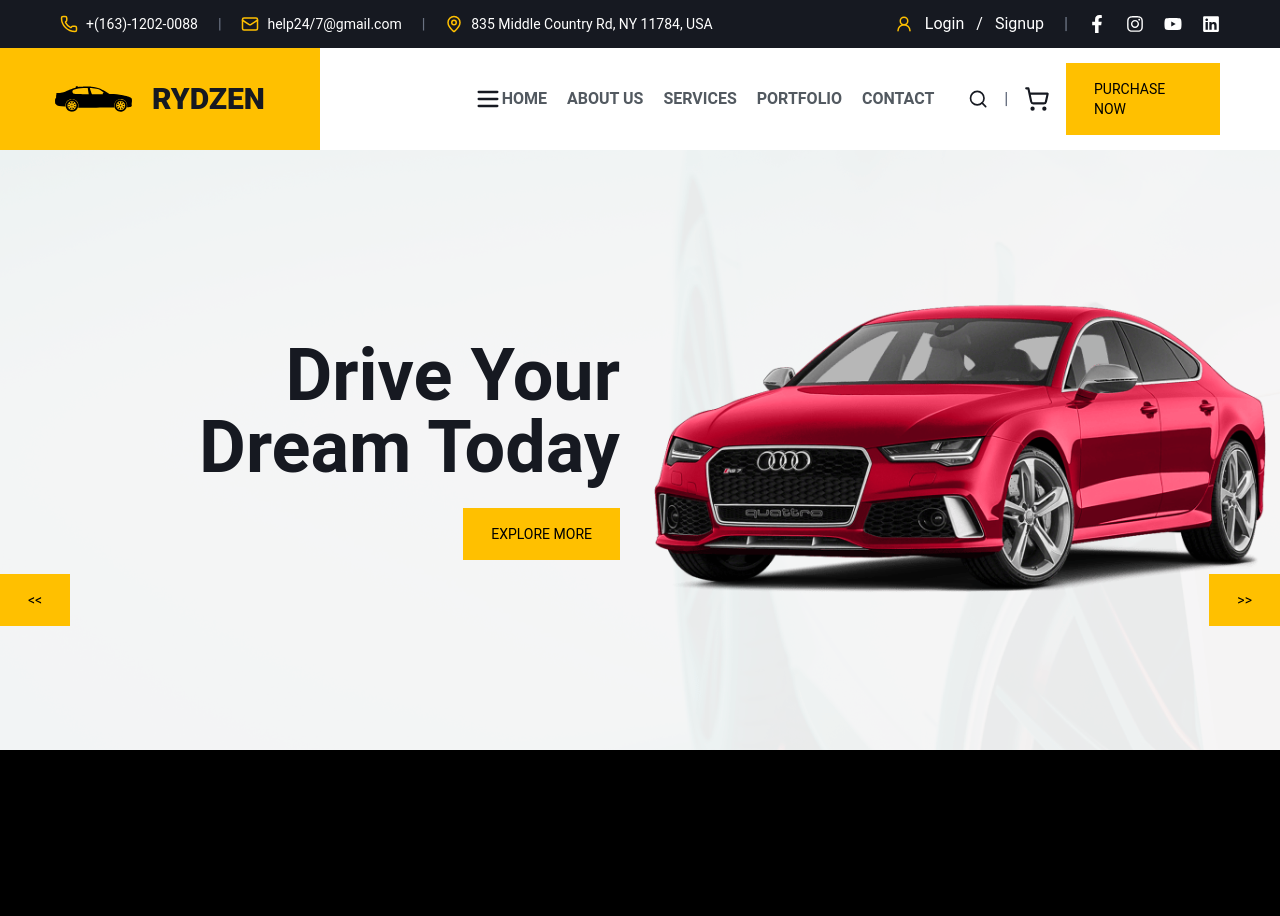
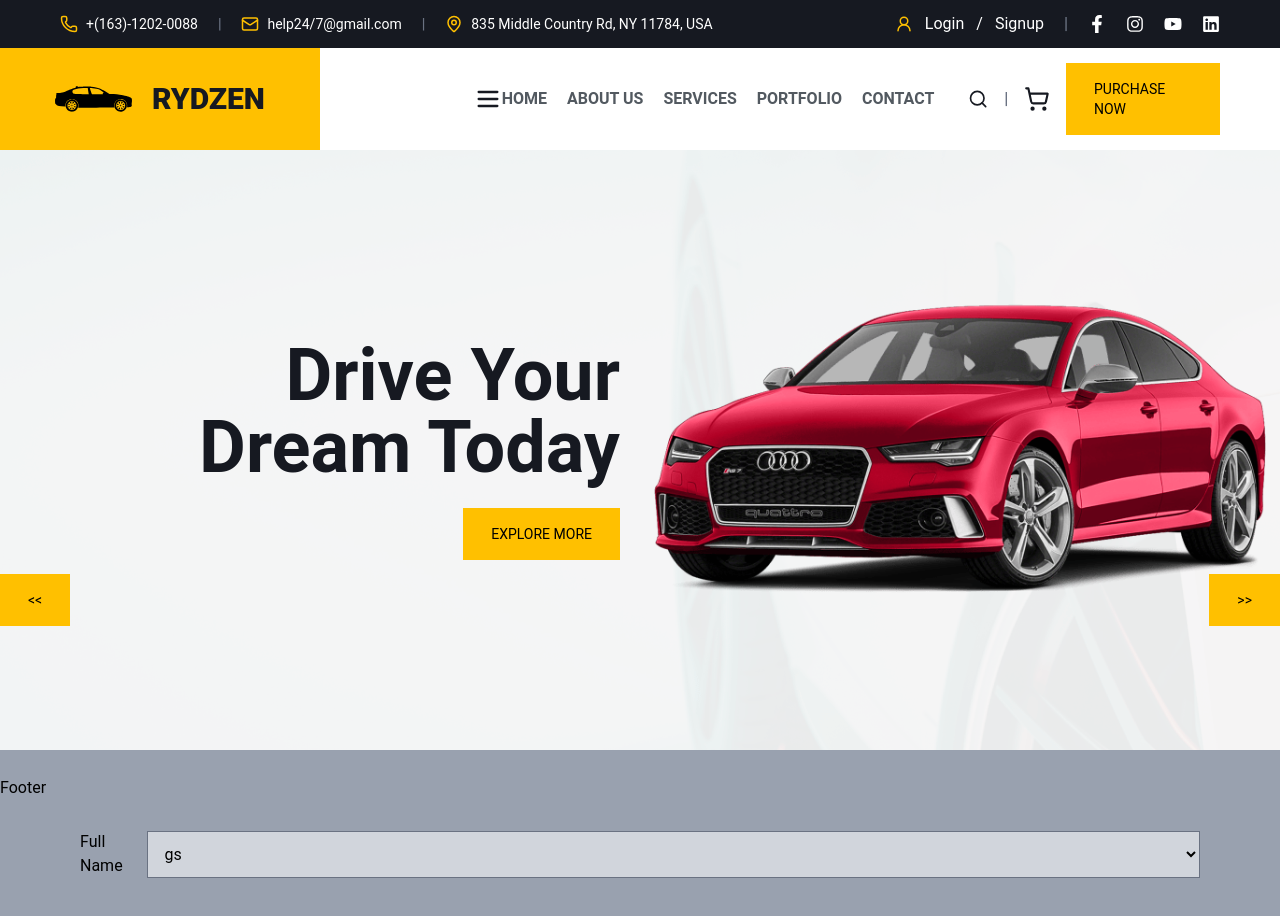
Before and after one commit to rajansharma001/rydzen-frontend, a Next.js app: page / in a window 1280 px wide. Shown: the top 916 px of the page. Before the commit the page ends 800 px from the top, so only its background shows below. Built offline with nearby package versions, Linux system fonts and the light colour scheme.

Commit message:
initial commit

```diff
--- /dev/null
+++ b/components/CarFilterForm.tsx
@@ -0,0 +1,25 @@
+"use client";
+import React from "react";
+import Input from "./Input";
+
+const CarFilterForm = () => {
+  const handleChange = () => {};
+  return (
+    <div className="w-full flex items-center justify-center p-20 bg-gray-400">
+      <label htmlFor="select">Full Name</label>
+
+      <select
+        name="select"
+        id=""
+        className="focus:outline-primary p-3 bg-gray-300 border-1 border-gray-500 w-full"
+      >
+        <option value="">gs</option>
+        <option value="">gs</option>
+        <option value="">gs</option>
+        <option value="">gs</option>
+      </select>
+    </div>
+  );
+};
+
+export default CarFilterForm;
--- a/components/Header.tsx
+++ b/components/Header.tsx
@@ -59,9 +59,11 @@ const Header = () => {
               </div>
               {NavMenu &&
                 NavMenu.map((nav, index) => (
-                  <div className="w-full flex flex-col justify-start gap-3 px-20">
+                  <div
+                    key={index}
+                    className="w-full flex flex-col justify-start gap-3 px-20"
+                  >
                     <Link
-                      key={index}
                       href={nav.link}
                       className={`${linkeSytle} font-bold uppercase text-[16px] text-white mt-5`}
                     >
--- a/components/Hero.tsx
+++ b/components/Hero.tsx
@@ -56,7 +56,7 @@ const Hero = () => {
             src={currentSlide.slideImage}
             width={1080}
             height={720}
-            alt="Slide"
+            alt={currentSlide.slideText}
             className="w-full  object-contain transition-all duration-700 ease-in-out "
           />
         </div>
--- /dev/null
+++ b/components/Input.tsx
@@ -0,0 +1,27 @@
+import { div } from "motion/react-client";
+import React from "react";
+
+type Props = {
+  type: string;
+  name: string;
+  handleChange: () => void;
+  placeholder: string;
+  style: string;
+};
+const Input = ({ type, name, handleChange, placeholder, style }: Props) => {
+  return (
+    <div className="w-full flex  flex-col">
+      <label htmlFor={name}>Full Name</label>
+      <input
+        type="text"
+        name=""
+        value=""
+        onChange={handleChange}
+        placeholder={placeholder}
+        className={` focus:outline-primary p-3 bg-gray-300 border-1 border-gray-500`}
+      />
+    </div>
+  );
+};
+
+export default Input;
--- a/src/app/page.tsx
+++ b/src/app/page.tsx
@@ -1,9 +1,11 @@
+import CarFilterForm from "../../components/CarFilterForm";
 import Hero from "../../components/Hero";
 
 export default function Home() {
   return (
     <div className="w-full">
       <Hero />
+      <CarFilterForm />
     </div>
   );
 }
```
